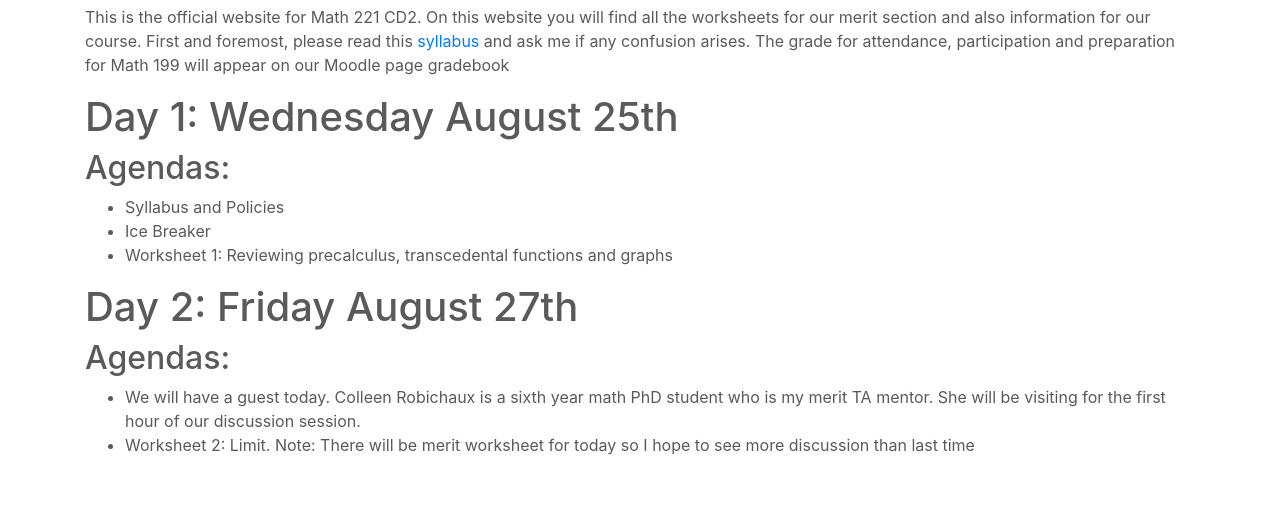
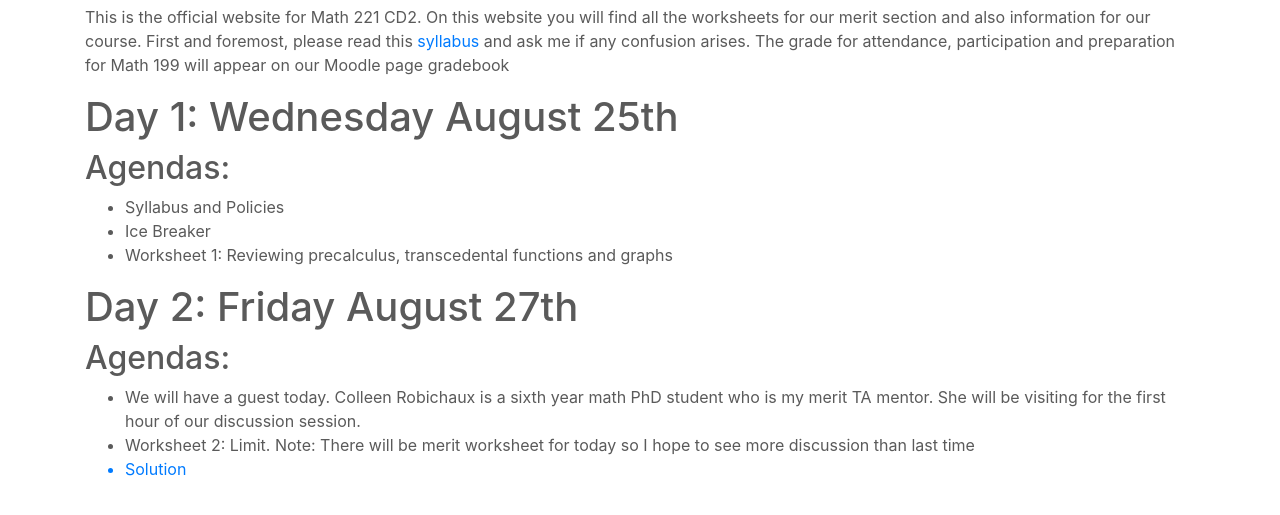
Before and after one commit to trungvumath/my_website, a plain HTML site: page fall2021_calc1.html in a window 1280 px wide. Shown: the part 643-1158 px from the top of the page. Drawn offline with nearby package versions, Linux system fonts and the light colour scheme.

Commit message:
solution

```diff
--- a/fall2021_calc1.html
+++ b/fall2021_calc1.html
@@ -158,6 +158,8 @@
 
             <li>We will have a guest today. Colleen Robichaux is a sixth year math PhD student who is my merit TA mentor. She will be visiting for the first hour of our discussion session.</li>
             <li><a>  Worksheet 2: Limit. Note: There will be merit worksheet for today so I hope to see more discussion than last time </a> </li>
+            <a href="fall2021TA/math_221_week_1_day_2 (1).pdf"><li> Solution</li></a>
+
           </ul>
 
         <!-- Day 3
```
Also changed, not shown: 1 other file.
